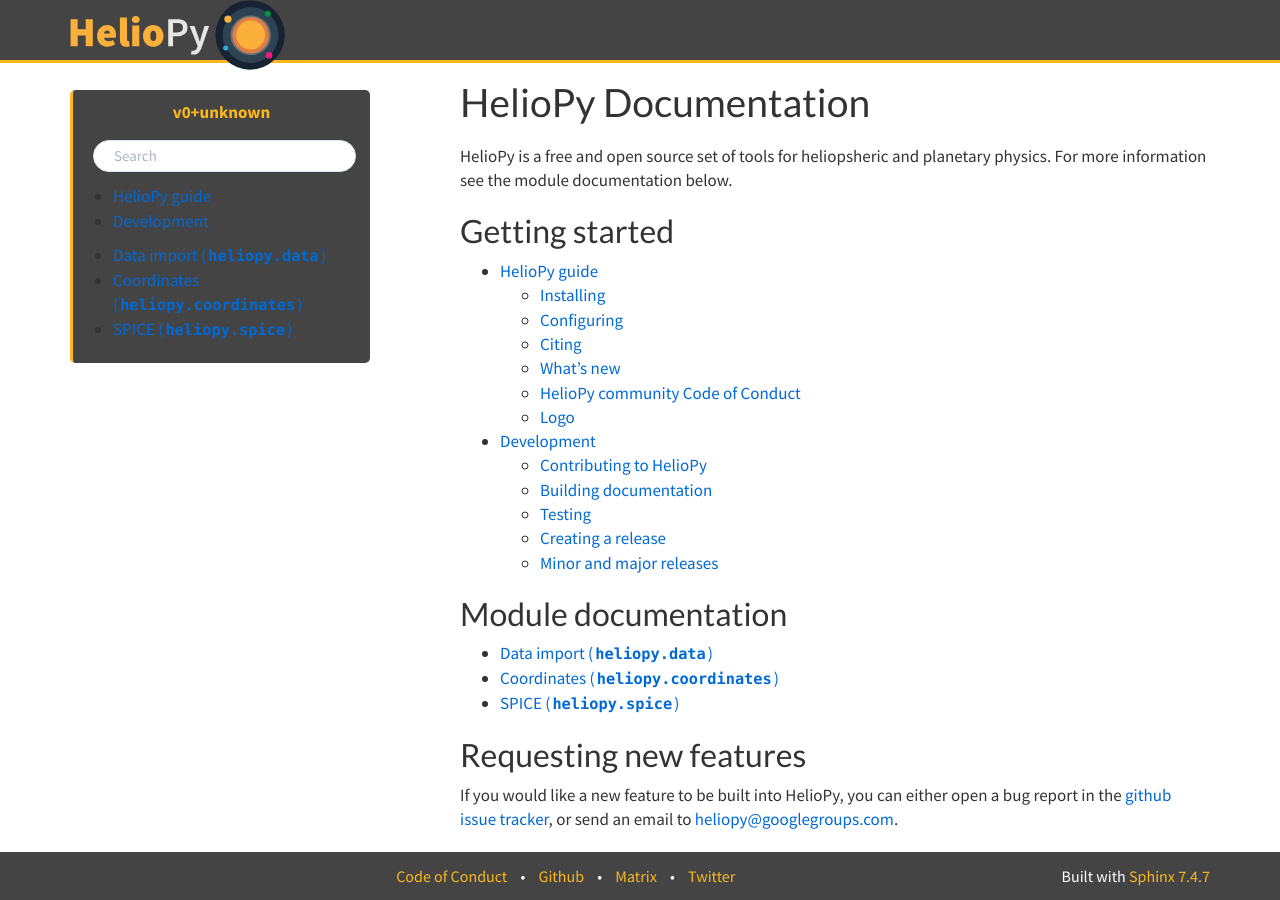
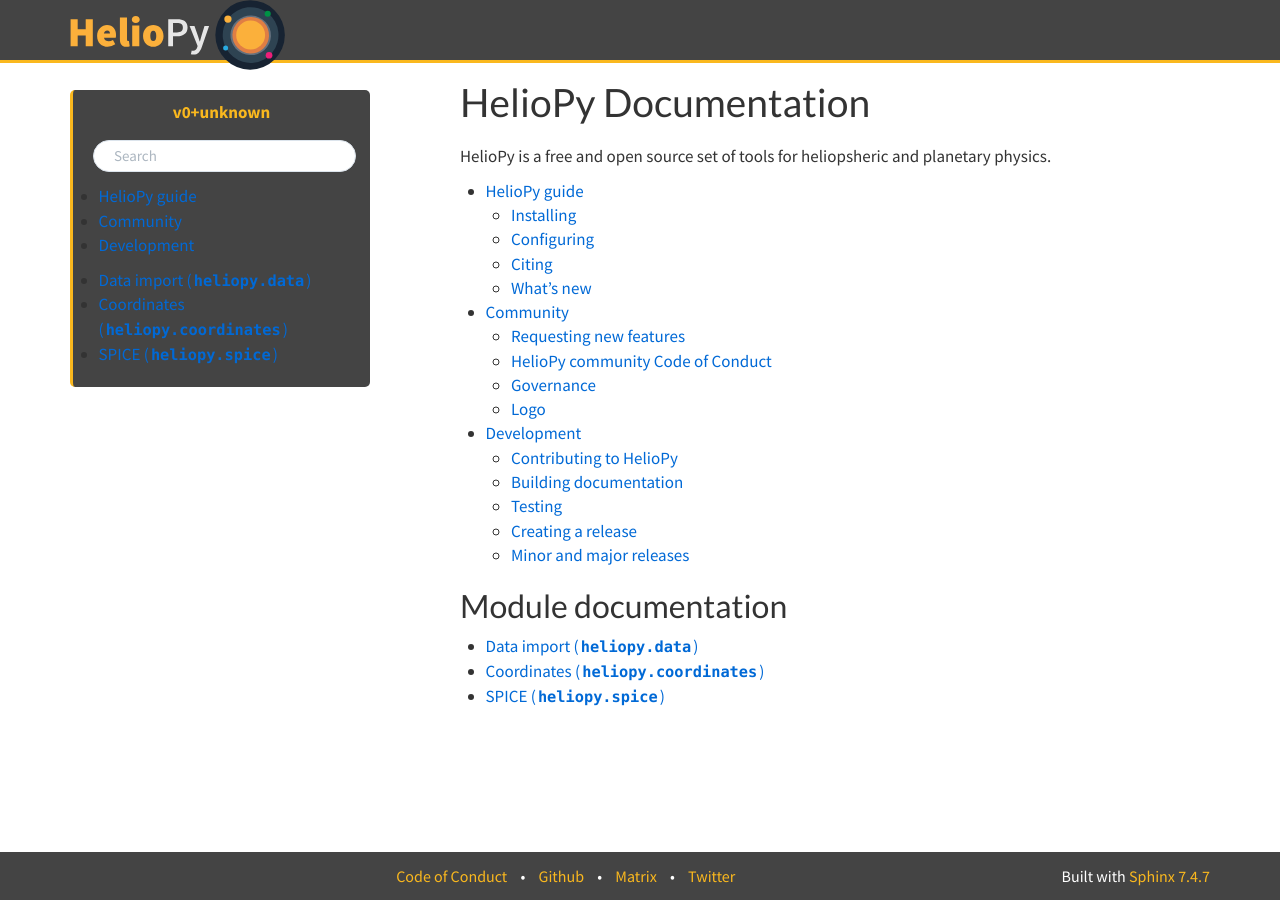
Before and after one commit to heliopython/heliopy, a Sphinx documentation site: the page built from doc/source/index.rst, in a window 1280 px wide. Built offline with Sphinx 7.4.7, drawn with Linux system fonts in a browser that asks for light colours; pages that are not in the unit, such as notebooks, are missing from menus.

Commit message:
Backport PR #775: Update home page structure

```diff
--- a/doc/heliopy_theme/static/style.css
+++ b/doc/heliopy_theme/static/style.css
@@ -25,6 +25,10 @@ a {
 
 a:hover {
   color: #00438a;
+}
+
+ul {
+  padding-left: 1.5em;
 }
 
 p.content {
--- /dev/null
+++ b/doc/source/community/governance.rst
@@ -0,0 +1,9 @@
+Governance
+==========
+
+HelioPy is currently maintained and run solely by `David Stansby`_. In the future
+if more contributors get involved in contributing code, it is envisaged that
+HelioPy will transition to `SunPy`_ like governance with multiple people.
+
+.. _David Stansby: https://www.davidstansby.com/
+.. _SunPy: https://sunpy.org/team
--- /dev/null
+++ b/doc/source/community/index.rst
@@ -0,0 +1,10 @@
+Community
+=========
+
+.. toctree::
+   :maxdepth: 1
+
+   new-features
+   code-of-conduct
+   governance
+   logo
--- /dev/null
+++ b/doc/source/community/new-features.rst
@@ -0,0 +1,5 @@
+Requesting new features
+=======================
+
+If you would like a new feature to be built into HelioPy, please open a bug report
+describing the feature in the `github issue tracker <https://github.com/heliopython/heliopy>`_.
--- a/doc/source/guide/index.rst
+++ b/doc/source/guide/index.rst
@@ -8,5 +8,3 @@ HelioPy guide
    configuring
    citing
    whatsnew
-   code-of-conduct
-   logo
--- a/doc/source/index.rst
+++ b/doc/source/index.rst
@@ -3,16 +3,14 @@ HelioPy Documentation
 #####################
 
 HelioPy is a free and open source set of tools for heliopsheric and planetary
-physics. For more information see the module documentation below.
-
-Getting started
-===============
+physics.
 
 .. toctree::
    :maxdepth: 2
 
    auto_examples/index
    guide/index
+   community/index
    development/index
 
 Module documentation
@@ -24,10 +22,3 @@ Module documentation
    data/index
    coords
    spice
-
-Requesting new features
-=======================
-
-If you would like a new feature to be built into HelioPy, you can either open a bug report
-in the `github issue tracker <https://github.com/heliopython/heliopy>`_, or send an email to
-heliopy@googlegroups.com.
```
Also changed, not shown: doc/source/community/code-of-conduct.rst (renamed from doc/source/guide/code-of-conduct.rst), doc/source/community/logo.rst (renamed from doc/source/guide/logo.rst).
